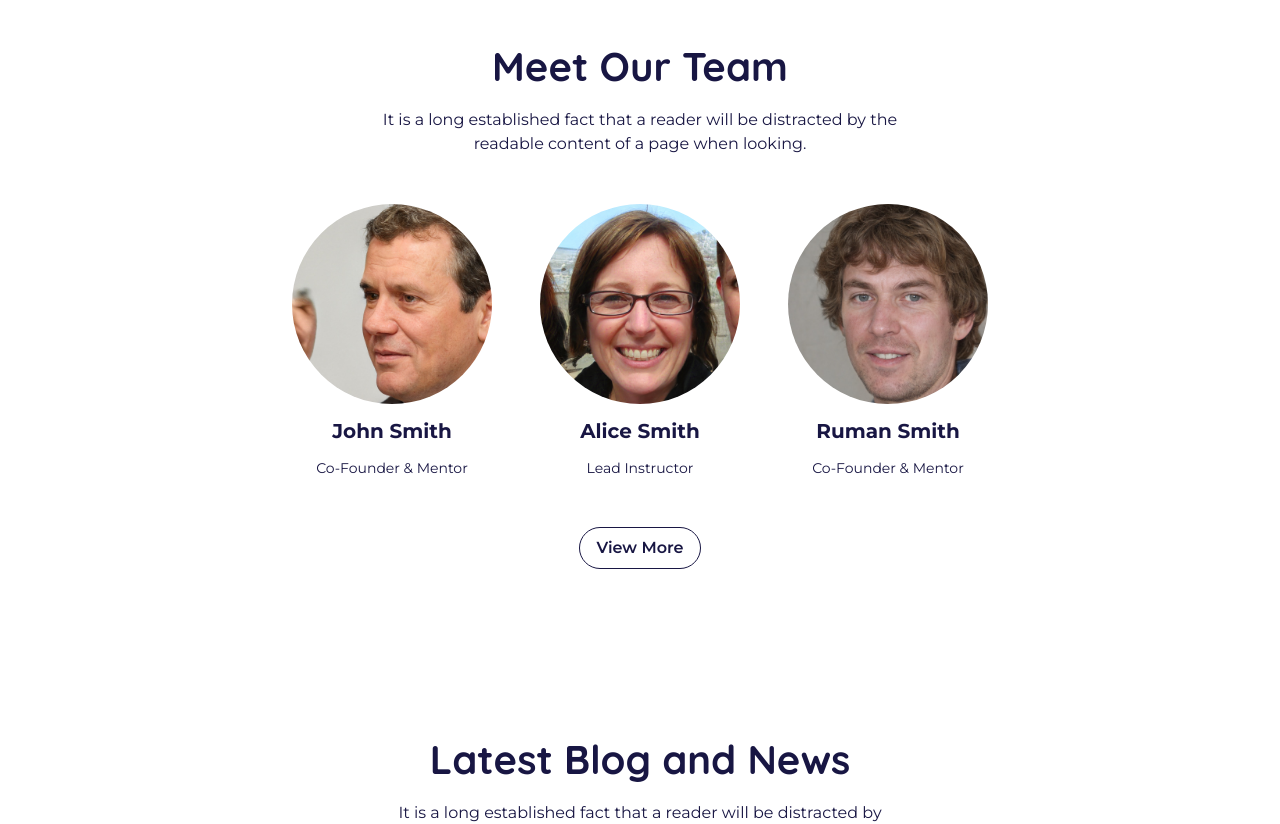
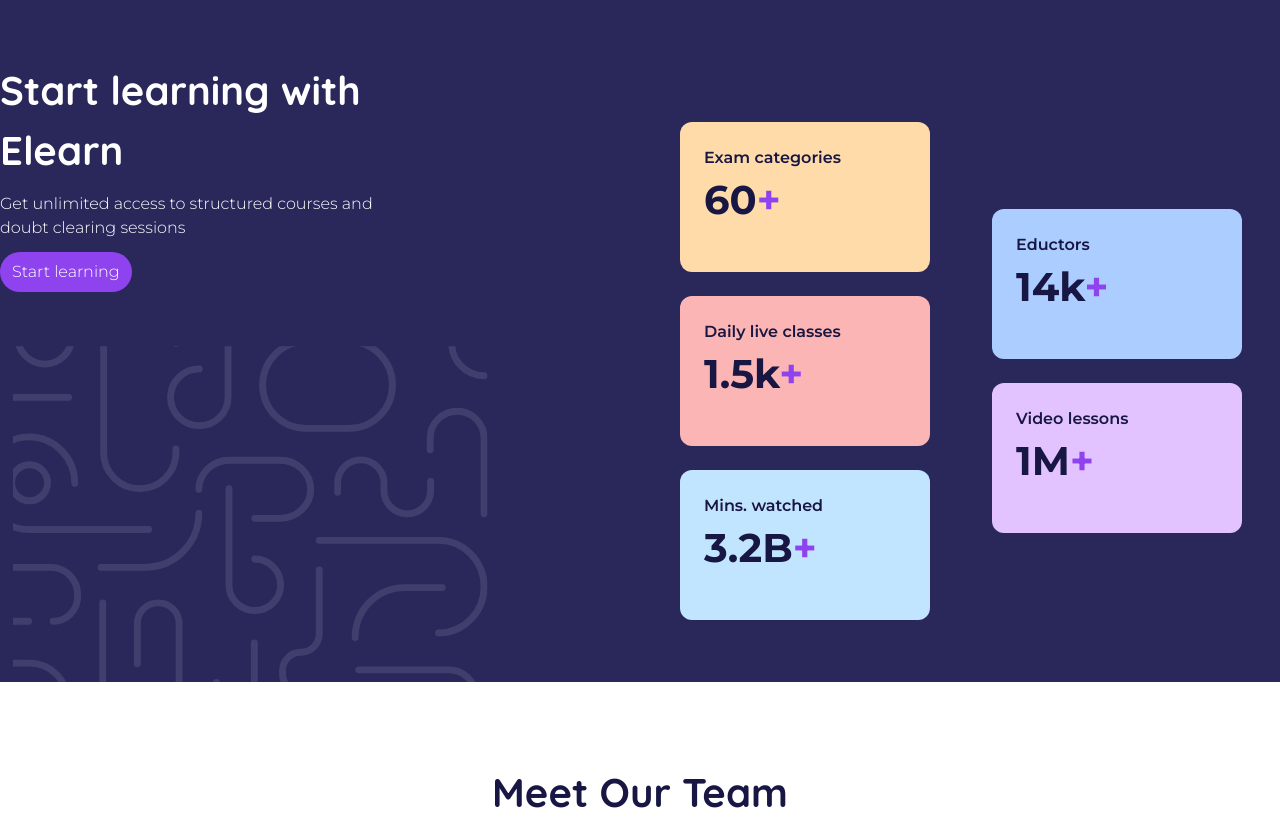
Before and after one commit to kr1shh/codesvera-task, a React (Vite) app: page / in a window 1280 px wide. Shown: the part 2020-2844 px from the top of the page. Built offline with nearby package versions, Linux system fonts and the light colour scheme.

Commit message:
elearning section : updated

```diff
--- a/src/components/home/Courses.jsx
+++ b/src/components/home/Courses.jsx
@@ -1,8 +1,48 @@
+import image from "../../assets/svg/pattern.svg"
+import { elearnData } from "../../data/elearnData";
+import ElearningCard from "../ui/ElearningCard";
 
 const Courses = () => {
   return (
-    <div className="flex items-center justify-center">Courses need to implement </div>
-  )
+    <div className="flex items-center justify-center bg-primary">
+      <div className="w-full flex flex-col justify-center items-center gap-12 max-w-7xl">
+        <div className="w-full flex items-center justify-between mt-32">
+          <div className="flex flex-col gap-10">
+            <div className="flex flex-col justify-start items-start gap-3">
+              <h1 className="text-[40px] text-white font-quicksand font-bold text-start max-w-[400px]">
+                Start learning with Elearn
+              </h1>
+              <p className="font-montserrat font-light text-[16px] text-white text-start max-w-[400px]">
+                Get unlimited access to structured courses and doubt clearing
+                sessions
+              </p>
+              <button className="bg-accent text-white font-montserrat font-light p-3 py-2 rounded-full">
+                Start learning
+              </button>
+            </div>
+            <div className="w-[500px] h-[350px] opacity-10 overflow-hidden">
+              <img
+                className="w-[100%] scale-95 object-cover object-right-top"
+                src={image}
+                alt="pattern"
+              />
+            </div>
+          </div>
+          <div className=" flex flex-wrap flex-col w-[600px] h-[600px] justify-center gap-6">
+            {
+                elearnData.map((item,index)=>(
+                    <ElearningCard
+                    key={index}
+                    title={item.title}
+                    value={item.value}
+                    color={item.color}/>
+                ))
+            }
+          </div>
+        </div>
+      </div>
+    </div>
+  );
 }
 
 export default Courses
--- a/src/components/home/Testimonial.jsx
+++ b/src/components/home/Testimonial.jsx
@@ -8,7 +8,15 @@ const Testimonial = () => {
     <>
       <section className="w-full flex justify-center items-center py-20 bg-[#F5EBFE]">
         <div className="w-full flex flex-col justify-center items-center gap-12 max-w-7xl">
-          <div>Testimonial need to impelement</div>
+          <div className="flex flex-col items-center justify-center">
+            <h1 className="text-[40px] text-text_primary font-quicksand font-bold text-center max-w-[500px]">
+              What Our Students Say About US
+            </h1>
+            <p className="font-montserrat font-normal text-[16px] text-text_primary text-center max-w-[500px] mt-5">
+              It is a long established fact that a reader will be distracted by
+              the readable content of a page when looking.
+            </p>
+          </div>
           <div className="flex flex-col items-center justify-center">
             <h1 className="text-[40px] text-text_primary font-quicksand font-bold">
               Subscribe Our Newsletter
--- a/src/components/index.js
+++ b/src/components/index.js
@@ -11,6 +11,7 @@ import TeamCard from "./ui/TeamCard";
 import WhyCard from "./ui/WhyCard";
 import BlogCard from "./ui/BlogCard";
 import Testimonial from "./home/Testimonial";
+import ElearningCard from "./ui/ElearningCard";
 
 
 
@@ -27,5 +28,6 @@ export {
   Courses,
   Blogs,
   BlogCard,
-  Testimonial
+  Testimonial,
+  ElearningCard
 };
--- /dev/null
+++ b/src/components/ui/ElearningCard.jsx
@@ -0,0 +1,14 @@
+
+const ElearningCard = ({ color,title,value }) => {
+  return (
+    <div className=" w-[250px] h-[150px] text-text_primary font-montserrat rounded-xl p-6"
+    style={{
+        backgroundColor: color
+    }}>
+        <h1 className="font-semibold">{title}</h1>
+        <h3 className="font-bold text-[40px]">{value}<span className="text-accent">+</span></h3>
+    </div>
+  )
+}
+
+export default ElearningCard
--- /dev/null
+++ b/src/data/elearnData.js
@@ -0,0 +1,34 @@
+const elearnData = [
+    {
+        id:1,
+        title:"Exam categories",
+        value:"60",
+        color:"#ffdba9"
+    },
+    {
+        id:2,
+        title:"Daily live classes",
+        value:"1.5k",
+        color:"#fcb5b5"
+    },
+    {
+        id:3,
+        title:"Mins. watched",
+        value:"3.2B",
+        color:"#c2e5ff"
+    },
+    {
+        id:4,
+        title:"Eductors",
+        value:"14k",
+        color:"#accdff"
+    },
+    {
+        id:5,
+        title:"Video lessons",
+        value:"1M",
+        color:"#e3c3ff"
+    }
+]
+
+export { elearnData }
```
